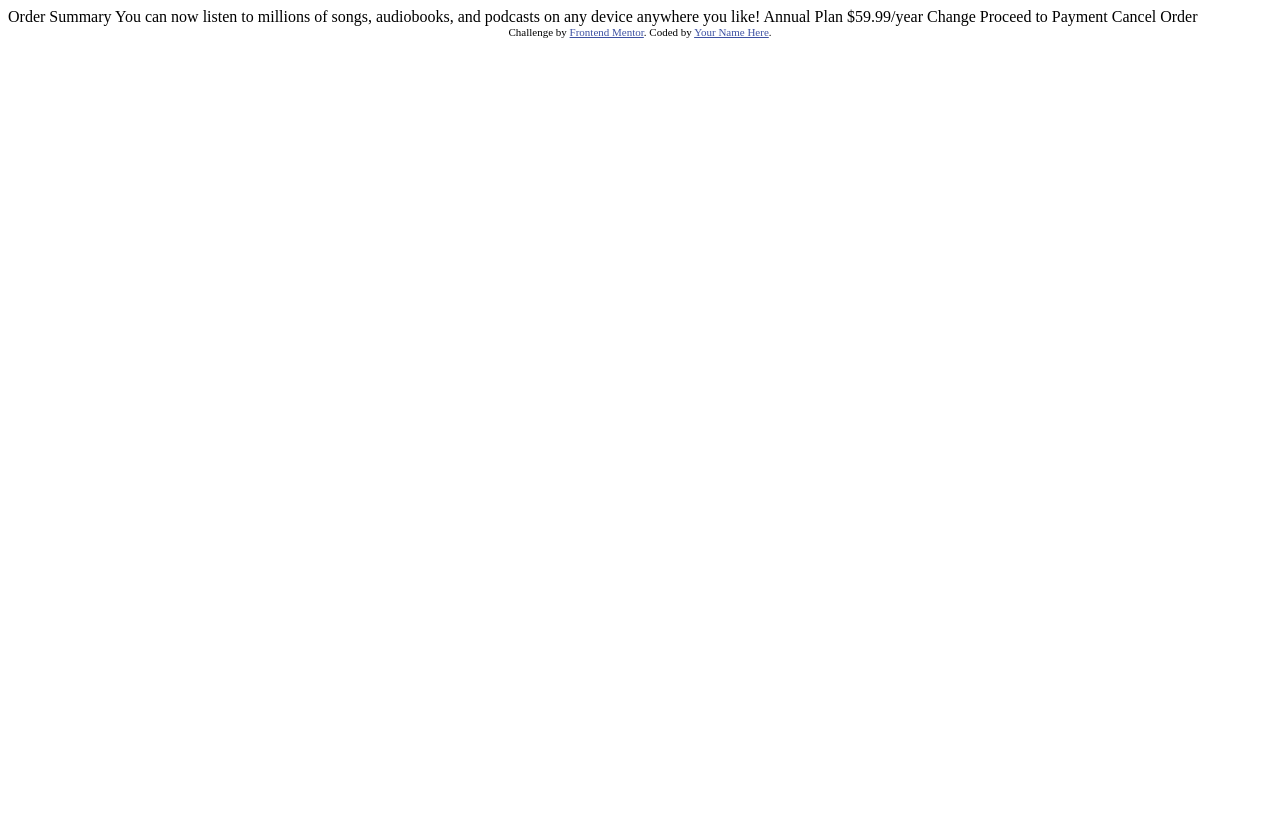
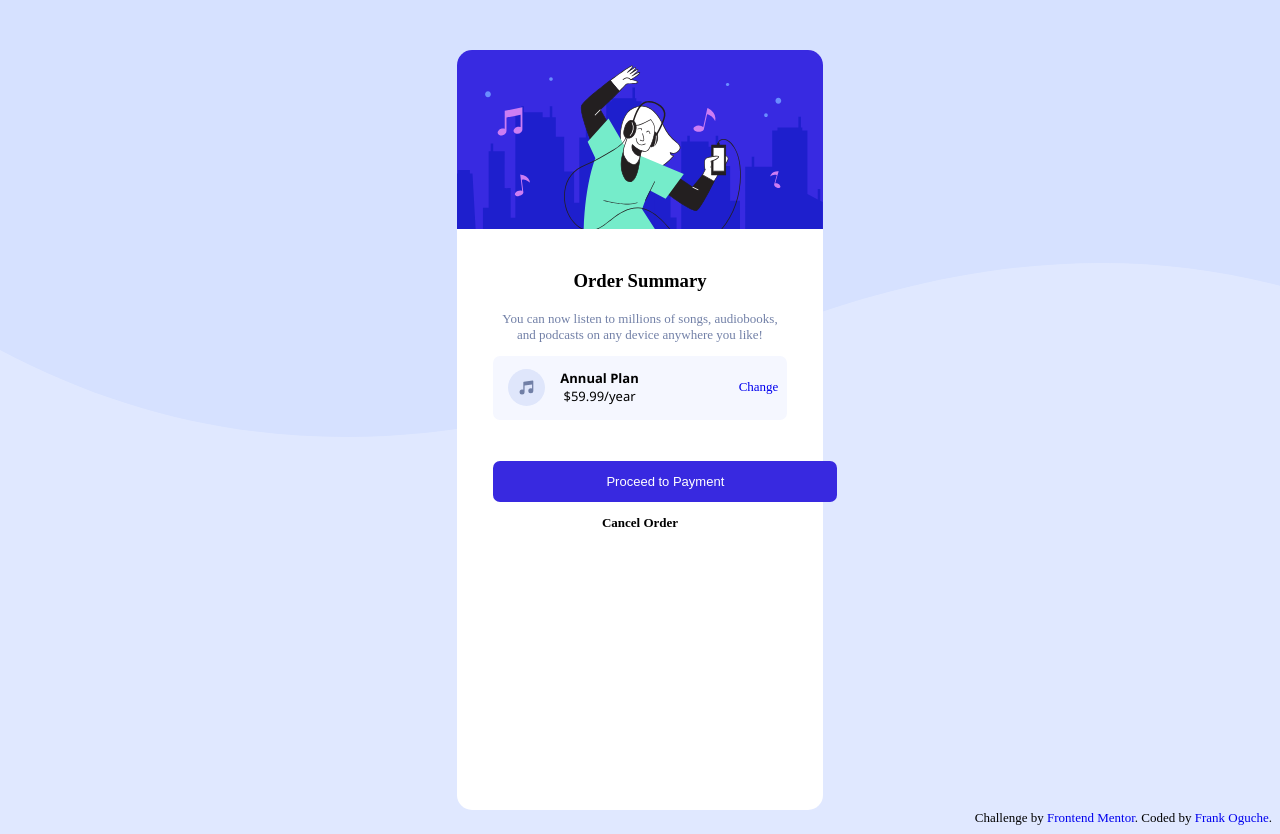
Before and after one commit to Frankmona/order-summary-component, a plain HTML site: page index.html in a window 1280 px wide. Before the commit the page ends 800 px from the top, so only its background shows below. Drawn offline with Linux system fonts and the light colour scheme; a web font is replaced by a local one.

Commit message:
updated index.html file

```diff
--- a/index.html
+++ b/index.html
@@ -1,37 +1,44 @@
 <!DOCTYPE html>
 <html lang="en">
 <head>
-  <meta charset="UTF-8">
-  <meta name="viewport" content="width=device-width, initial-scale=1.0"> <!-- displays site properly based on user's device -->
-
-  <link rel="icon" type="image/png" sizes="32x32" href="./images/favicon-32x32.png">
-
-  <title>Frontend Mentor | Order summary card</title>
-
-  <!-- Feel free to remove these styles or customise in your own stylesheet 👍 -->
-  <style>
-    .attribution { font-size: 11px; text-align: center; }
-    .attribution a { color: hsl(228, 45%, 44%); }
-  </style>
+    <meta charset="UTF-8">
+    <meta http-equiv="X-UA-Compatible" content="IE=edge">
+    <meta name="viewport" content="width=device-width, initial-scale=1.0">
+    <title>Frontend Mentor | Order summary card</title>
+    <link rel="stylesheet" href="style.css">
 </head>
 <body>
+    <div class="main">
+        <img src="./images/illustration-hero.svg" alt="illustration-hero" style="width: 100%;"/>
+        <div class="text__section">
+            <h3>Order Summary</h3>
+            <div class="text">
+                <p>You can now listen to millions of songs, audiobooks, and podcasts on any
+                device anywhere you like!</p>
+            </div>
+            <div>
+                <div class="sub__text">
+                    <img class="icon" src="./images/icon-music.svg" alt="icon-music" style="width:37px; height: 37px;"/>
+                    <div class="p__small">
+                        <p class="p__annual"><b>Annual Plan</b><br/>
+                        $59.99/year</p>
+                    </div>
+                    <p class="p__change"><a href="change">Change</a></p>
 
-  Order Summary
+               </div>
+            </div>
+                <pre> </pre>
 
-  You can now listen to millions of songs, audiobooks, and podcasts on any
-  device anywhere you like!
 
-  Annual Plan
-  $59.99/year
+           <a href="button"><button class="button"><div class="content">Proceed to Payment<div></button></a>
+            <pre></pre>
 
-  Change
-
-  Proceed to Payment
-  Cancel Order
-
-  <div class="attribution">
-    Challenge by <a href="https://www.frontendmentor.io?ref=challenge" target="_blank">Frontend Mentor</a>.
-    Coded by <a href="#">Your Name Here</a>.
-  </div>
+              <div class="cancel"><a href="Cancel Order"><span> Cancel Order</span></a></div>
+        </div>
+    </div>
+    <footer>
+        Challenge by <a href="https://www.frontendmentor.io?ref=challenge" target="_blank">Frontend Mentor</a>.
+        Coded by <a href="#">Frank Oguche</a>.
+    </footer>
 </body>
 </html>
```
Also changed, not shown: index1.html (deleted, +0 -47 lines).
